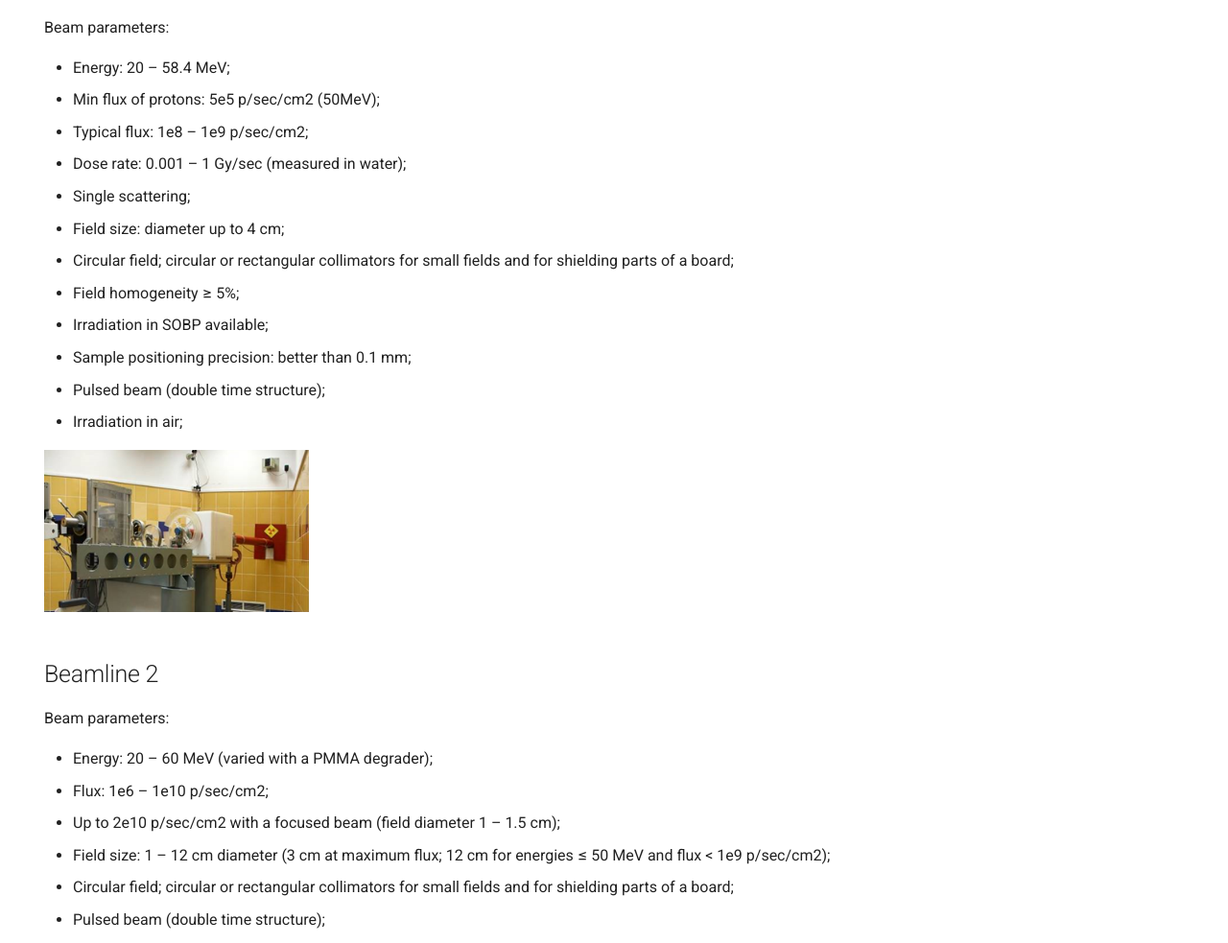
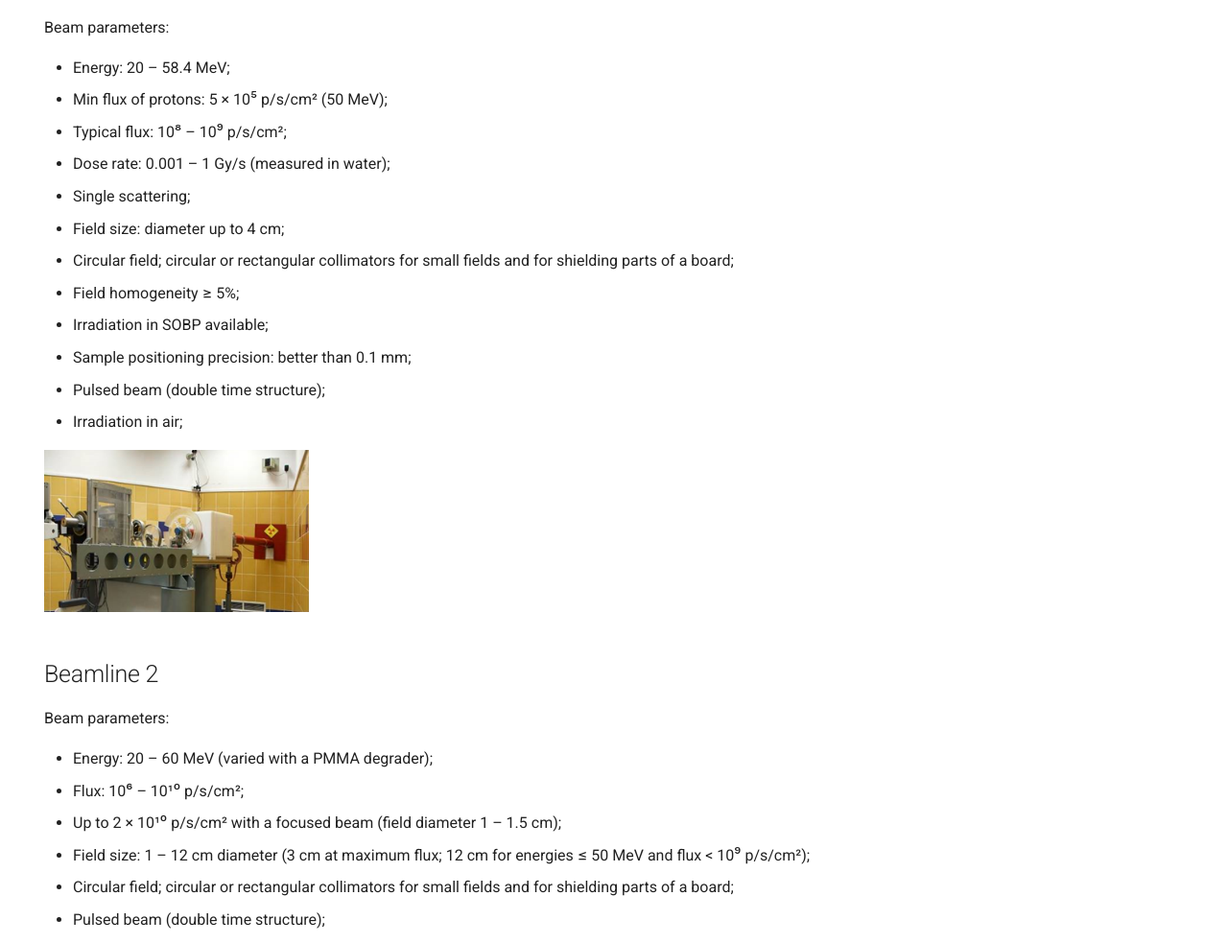
Before and after one commit to grzanka/proton-irradiation-www, an MkDocs documentation site: the page built from docs/features.md, in a window 1280 px wide and 1400 px high. Shown: the part 221-1204 px from the top of the window at 96% size. Built offline with MkDocs 1.6.1 and Material for MkDocs 9.7.7, drawn with Linux system fonts in a browser that asks for light colours.

Commit message:
Format flux values with powers of ten and SI units
Replace e-notation (1e8) with superscript powers of ten (10⁸) and
p/sec/cm2, Gy/sec with p/s/cm², Gy/s.

Co-Authored-By: Claude Opus 5.5 <noreply@anthropic.com>

```diff
--- a/docs/features.md
+++ b/docs/features.md
@@ -8,9 +8,9 @@ hide:
 Beam parameters:
 
 - Energy: 20 – 58.4 MeV;
-- Min flux of protons: 5e5 p/sec/cm2 (50MeV);
-- Typical flux: 1e8 – 1e9 p/sec/cm2;
-- Dose rate: 0.001 – 1 Gy/sec (measured in water);
+- Min flux of protons: 5 × 10⁵ p/s/cm² (50 MeV);
+- Typical flux: 10⁸ – 10⁹ p/s/cm²;
+- Dose rate: 0.001 – 1 Gy/s (measured in water);
 - Single scattering;
 - Field size: diameter up to 4 cm;
 - Circular field; circular or rectangular collimators for small fields and for shielding parts of a board;
@@ -28,9 +28,9 @@ Beam parameters:
 Beam parameters:
 
 - Energy: 20 – 60 MeV (varied with a PMMA degrader);
-- Flux: 1e6 – 1e10 p/sec/cm2;
-- Up to 2e10 p/sec/cm2 with a focused beam (field diameter 1 – 1.5 cm);
-- Field size: 1 – 12 cm diameter (3 cm at maximum flux; 12 cm for energies ≤ 50 MeV and flux < 1e9 p/sec/cm2);
+- Flux: 10⁶ – 10¹⁰ p/s/cm²;
+- Up to 2 × 10¹⁰ p/s/cm² with a focused beam (field diameter 1 – 1.5 cm);
+- Field size: 1 – 12 cm diameter (3 cm at maximum flux; 12 cm for energies ≤ 50 MeV and flux < 10⁹ p/s/cm²);
 - Circular field; circular or rectangular collimators for small fields and for shielding parts of a board;
 - Pulsed beam (double time structure);
 - Irradiation in air;
```
